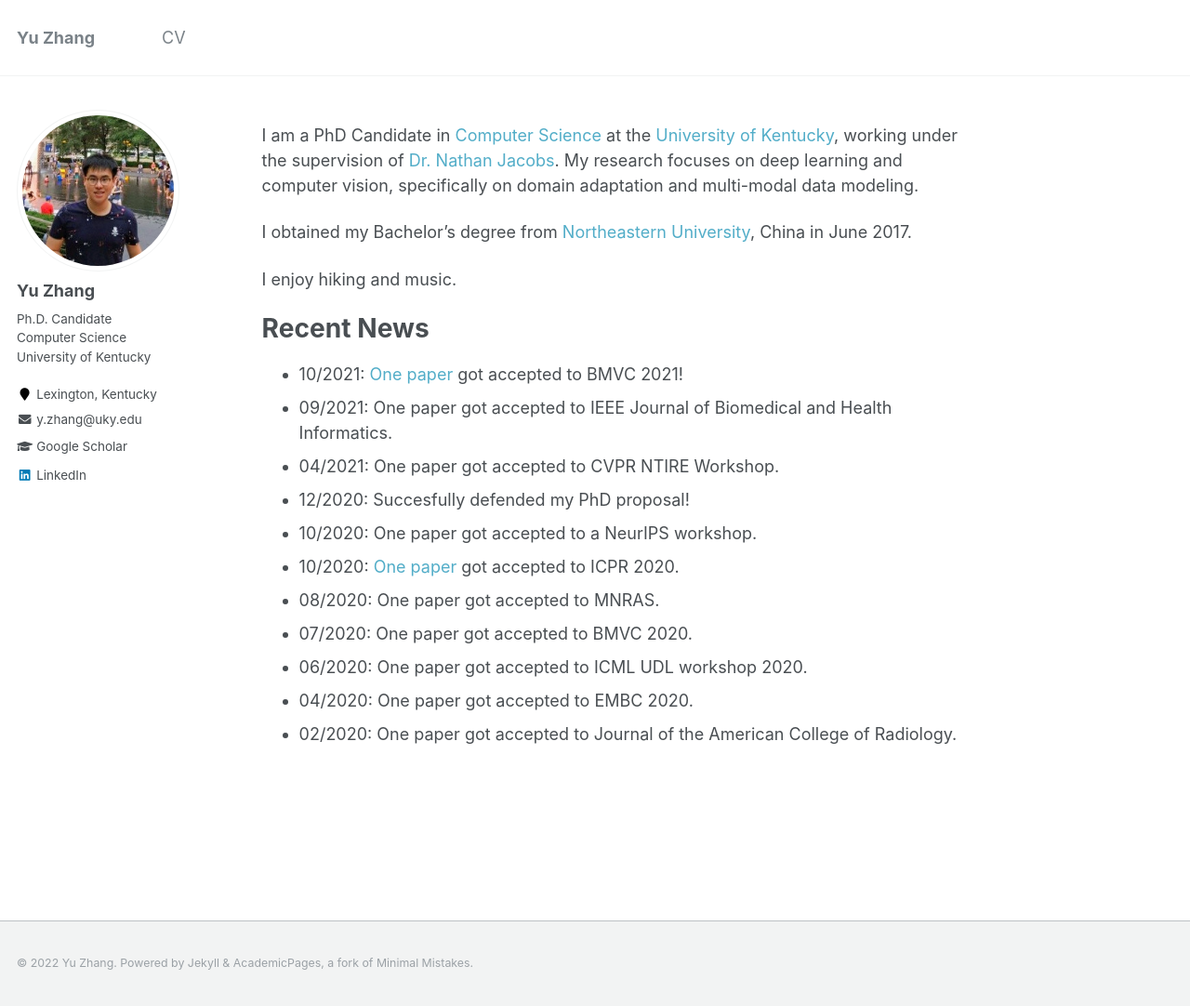
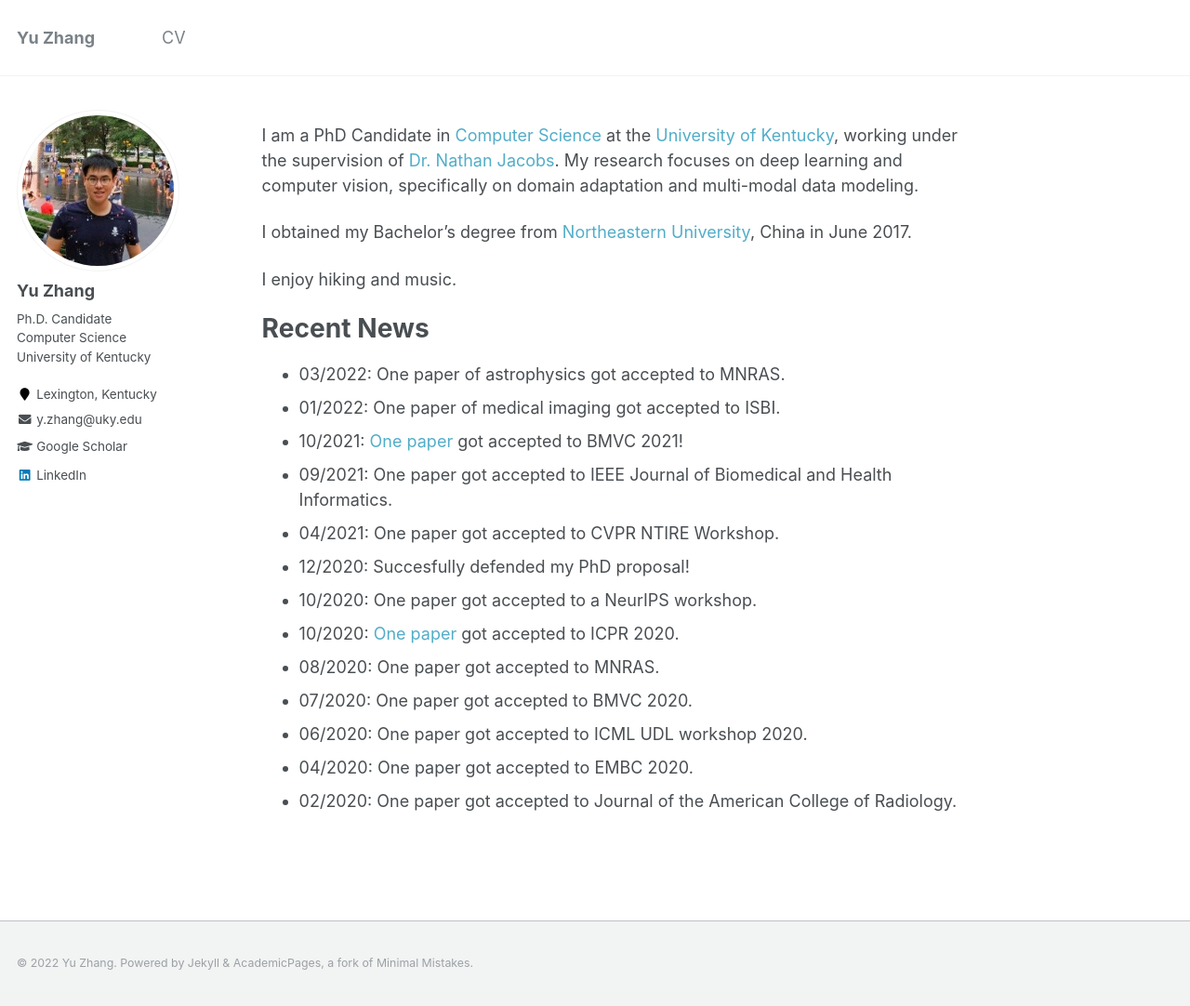
Before and after one commit to yuzhang03/yuzhang03.github.io, a Jekyll site: the page built from _pages/about.md, in a window 1280 px wide and 1082 px high. Shown: the whole window at 93% size. Built offline with Jekyll 4.4.1, drawn with Linux system fonts in a browser that asks for light colours.

Commit message:
update homepage

```diff
--- a/_pages/about.md
+++ b/_pages/about.md
@@ -17,6 +17,8 @@ I enjoy hiking and music.
 
 Recent News
 ======
+* 03/2022: One paper of astrophysics got accepted to MNRAS.
+* 01/2022: One paper of medical imaging got accepted to ISBI.
 * 10/2021: [One paper](https://yuzhang03.github.io/dfa-ssda/) got accepted to BMVC 2021!
 * 09/2021: One paper got accepted to IEEE Journal of Biomedical and Health Informatics.
 * 04/2021: One paper got accepted to CVPR NTIRE Workshop.
```
